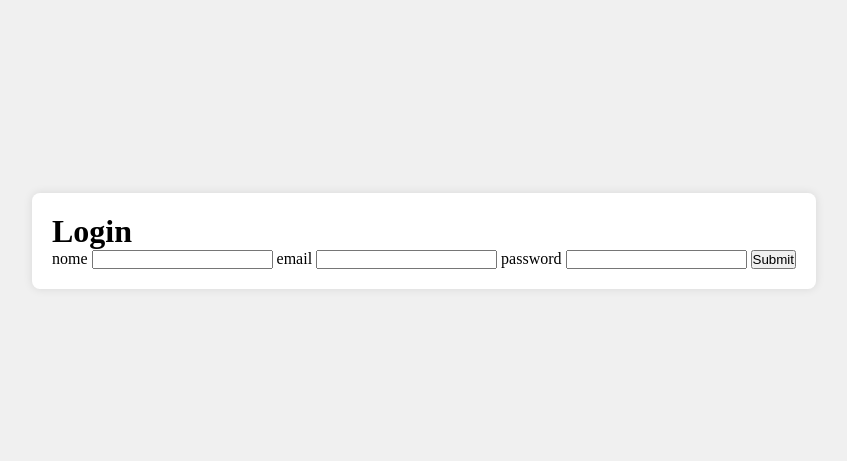
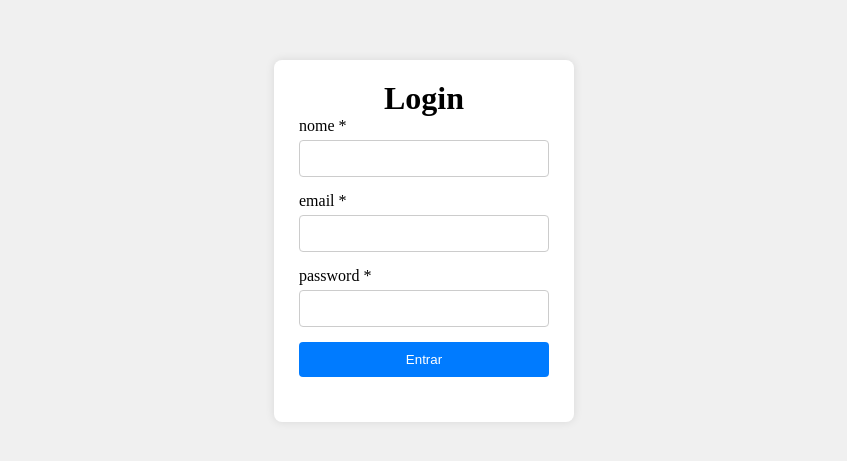
Before and after one commit to Souzax007/CRUD-API, a website: page public/index.html in a window 1280 px wide. Shown: the part 159-620 px from the top of the page, without its empty margins (216-1063 px from the left). Drawn offline with Linux system fonts and the light colour scheme.

Commit message:
adicionado alguns estilos

```diff
--- /dev/null
+++ b/private/css/nav.css
@@ -0,0 +1,20 @@
+* {
+    margin: 0;
+    padding: 0;
+    box-sizing: border-box;
+}
+body {
+    font-family: Arial, sans-serif;
+}
+.navbar {
+    display: flex;
+    justify-content: space-around;
+    align-items: center;
+    background-color: #333;
+    overflow: hidden;
+}
+.menu ul {
+    display: flex;
+    list-style: none;
+    gap: 20px;
+}
--- a/public/css/style.css
+++ b/public/css/style.css
@@ -11,8 +11,47 @@ body{
     background-color: #f0f0f0;
 }
 .container{
+    display: flex;
+    flex-direction: column;
+    align-items: center;
     background-color: #fff;
     padding: 20px;
     border-radius: 8px;
     box-shadow: 0 0 10px rgba(0,0,0,0.1);
+    width: 100%;
+    min-width: 300px;
 }
+.input-group{
+    display: flex;
+    flex-direction: column;
+}
+.input-group label{
+    margin-bottom: 5px;
+}
+.input-group input{
+    padding: 10px;
+    margin-bottom: 15px;
+    border: 1px solid #ccc;
+    border-radius: 4px;
+    width: 250px;
+}
+#submit{
+    background-color: #007BFF;
+    color: white;
+    border: none;
+    padding: 10px 20px;
+    border-radius: 4px;
+    cursor: pointer;
+}
+#submit:hover{
+    background-color: #0056b3;
+}
+#message {
+    margin-top: 10px;
+}
+.message-error {
+    color: red;
+}
+.message-success {
+    color: green;
+}
--- a/public/index.html
+++ b/public/index.html
@@ -10,15 +10,16 @@
     <form>
         <div class="container">
             <h1>Login</h1>
-
-            <label for="name">nome</label>
-            <input type="text" name="name" id="name">
-            <label for="email">email</label>
-            <input type="email" name="email" id="email">
-            <label for="password">password</label>
-            <input type="password" name="password" id="password">
-            <input type="button" value="Submit" onclick="login()" id="submit">
-            <p id="message"></p>
+            <div class="input-group">
+                <label for="name">nome <span>*</span></label>
+                <input type="text" name="name" id="name">
+                <label for="email">email <span>*</span></label>
+                <input type="email" name="email" id="email">
+                <label for="password">password <span>*</span></label>
+                <input type="password" name="password" id="password">
+                <input type="button" value="Entrar" onclick="login()" id="submit">
+            </div>
+                <p id="message"></p>
         </div>
     </form>
 
@@ -43,14 +44,13 @@
                 .then(data => {
 
                     const message = document.getElementById("message");
+                    message.className = data.success ? "message-success" : "message-error";
+                    message.innerText = data.success ? data.message : "Atenção: " + data.message;
 
                     if (data.success) {
-                        message.innerText = data.message
                         setTimeout(() => {
                             window.location.href = data.Location;
                         }, 2000);
-                    } else {
-                        message.innerText = "Atenção: " + data.message;
                     }
                 })
                 .catch(error => {
--- a/script.js
+++ b/script.js
@@ -1,6 +1,7 @@
 const express = require("express");
 const cors = require("cors");
 const session = require("express-session");
+const path = require("path");
 
 const authRoutes = require("./routes/authRoutes");
 
@@ -10,7 +11,8 @@ app.use(cors());
 
 app.use(express.json());
 
-app.use(express.static("public"));
+app.use(express.static(path.join(__dirname, "public")));
+app.use(express.static(path.join(__dirname, "private")));
 
 // Configuração da sessão
 app.use(session({
```
Also changed, not shown: private/main.html (+20 -2 lines).
